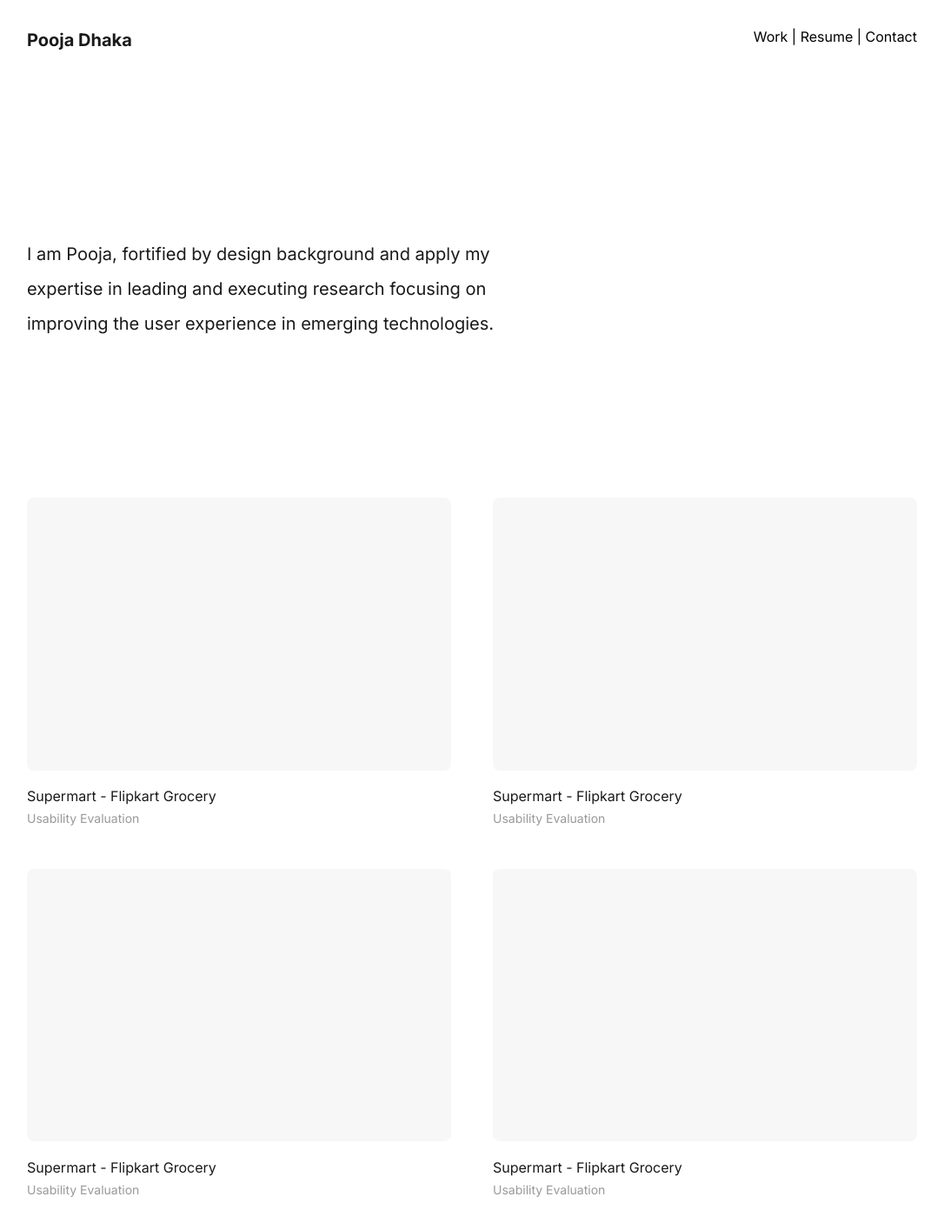
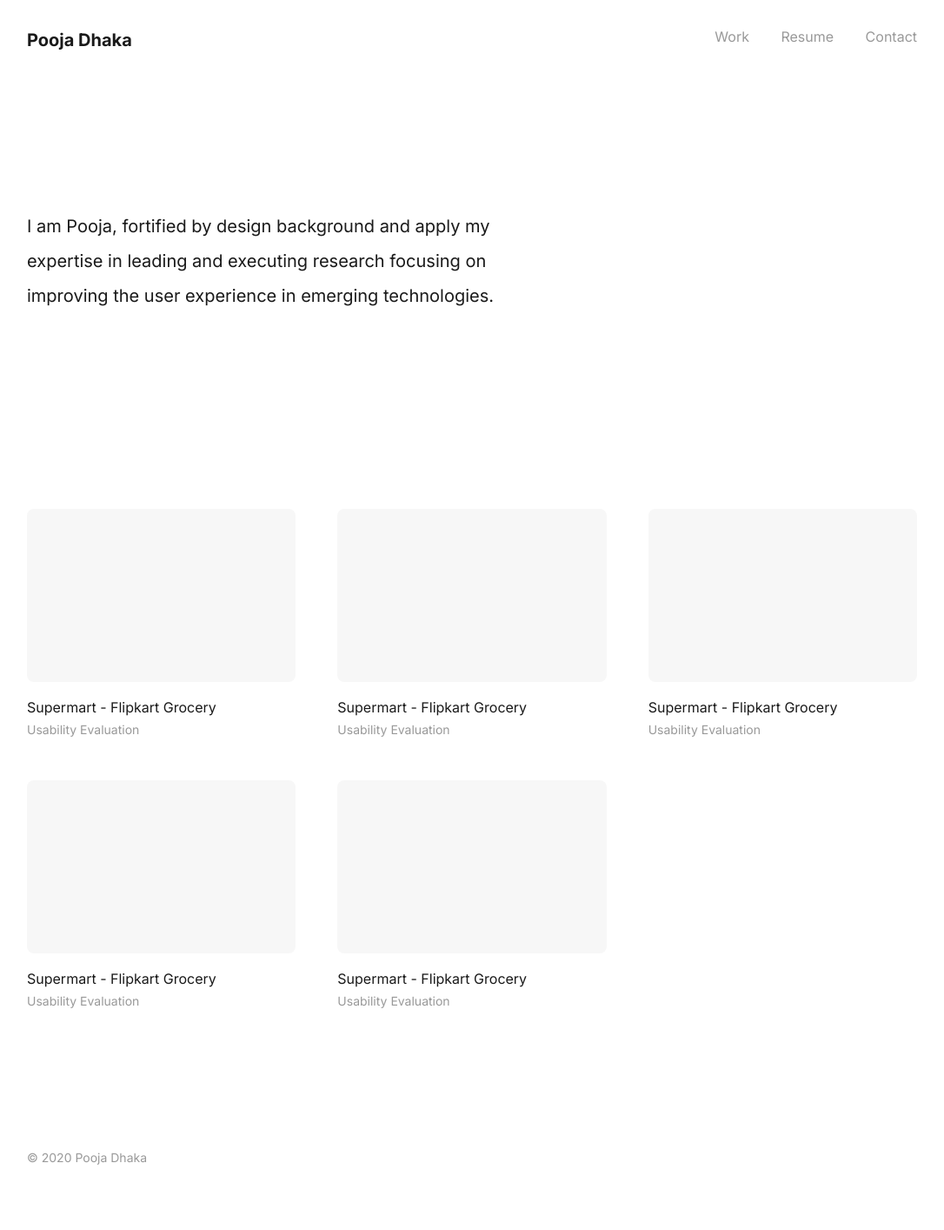
Before and after one commit to dhakapooja/pooja.github.io, a plain HTML site: page index.html in a window 1280 px wide. Shown: the whole page at 87% size, without its empty margins (97-1183 px from the left). Drawn offline with Linux system fonts and the light colour scheme; files whose address does not match are found by name.

Commit message:
cosmetics

```diff
--- a/index.html
+++ b/index.html
@@ -41,7 +41,11 @@
 
 
 		<div class="header-two">
-			<p class="header-links">Work | Resume | Contact</p>
+			<ul class="header-list">
+				<li class="header-link"><a href="">Work</a></li>
+				<li class="header-link"><a href="" target="blank">Resume</a></li>
+				<li class="header-link"><a href="">Contact</a></li>
+			</ul>
 		</div>
 
 	</div>
@@ -52,7 +56,7 @@
 
 	<div class="project-gallery">
 
-		<a href="18531115.html">
+		<a href="">
 			<div class="pr-one">
 				<img src="images/placeholder.svg">
 				<h2>Supermart - Flipkart Grocery</h2>
@@ -61,7 +65,7 @@
 		</a>
 
 
-		<a href="clarisights.html">
+		<a href="">
 			<div class="pr-two">
 				<img src="images/placeholder.svg">
 				<h2>Supermart - Flipkart Grocery</h2>
@@ -70,7 +74,7 @@
 		</a>
 
 
-		<a href="visual-beta.html">
+		<a href="visual-">
 			<div class="pro-three">
 				<img src="images/placeholder.svg">
 				<h2>Supermart - Flipkart Grocery</h2>
@@ -78,13 +82,39 @@
 			</div>
 		</a>
 
-		<a href="smartbeings.html">
+		<a href="">
 			<div class="pr-four">
 				<img src="images/placeholder.svg">
 				<h2>Supermart - Flipkart Grocery</h2>
 				<p class="project-tag">Usability Evaluation</p>
 			</div>
 		</a>
+
+		<a href="visual-">
+			<div class="pro-five">
+				<img src="images/placeholder.svg">
+				<h2>Supermart - Flipkart Grocery</h2>
+				<p class="project-tag">Usability Evaluation</p>
+			</div>
+		</a>
+
+		<!--
+		<a href="">
+			<div class="pr-six">
+				<img src="images/placeholder.svg">
+				<h2>Supermart - Flipkart Grocery</h2>
+				<p class="project-tag">Usability Evaluation</p>
+			</div>
+		</a>
+		-->
+
+	</div>
+
+	<div class="div-footer">
+
+		<div class="footer-one">
+			<p class="copyright-text">© 2020 Pooja Dhaka</p>
+		</div>
 
 	</div>
 
--- a/stylesheet.css
+++ b/stylesheet.css
@@ -5,13 +5,13 @@ html{
 body {
   font-family: 'Inter', sans-serif;
   text-align: center;
-  margin: 0 0 10rem 0;
+  margin: 0;
 }
 
 
 .div-tagline{
 	width: 80%;
-	padding: 10rem 0;
+	padding: 10% 0 16% 0;
 	margin: 0px auto;
 	text-align: left;
 }
@@ -20,11 +20,6 @@ body {
 	width: 60%;
 	margin: 0px auto;
 	text-align: left;
-}
-
-.header-links{
-	margin: 2rem 0;
-	text-align: right;
 }
 
 
@@ -119,13 +114,6 @@ hr{
 	"header-one header-two"
 }
 
-.project-gallery img{
-	width: 100%;
-	background-color: rgba(255,255,255,1);
-	border-radius: 0.5rem;
-}
-
-
 .header-one {
 	grid-area: header-one;
 }
@@ -133,16 +121,39 @@ hr{
 	grid-area: header-two;
 }
 
+
+ul li{
+	display: inline;
+}
+
+.header-list{
+	margin: 2rem 0;
+	text-align: right;
+}
+
+.header-link{
+	margin: 0 0 0 2rem;
+}
+
+.header-link a{
+	color: #999999;
+}
+
+.header-link a:hover{
+	color: #1a1a1a;
+}
+
+
 .project-gallery {
 	width: 80%;
 	margin: 0 auto;
 	display: grid;
 	grid-gap: 3rem;
 	grid-template-rows: repeat(2, 1fr);
-	grid-template-columns: repeat(2, 1fr);
+	grid-template-columns: repeat(3, 1fr);
 	grid-template-areas:
-	"pr-one pr-two"
-	"pr-three pr-four"
+	"pr-one pr-two pr-three"
+	"pr-four pr-five pr-six"
 }
 
 .project-gallery img{
@@ -164,6 +175,49 @@ hr{
 .pr-four {
 	grid-area: pr-four;
 }
+.pr-five {
+	grid-area: pr-five;
+}
+.pr-six {
+	grid-area: pr-six;
+}
+
+.project-gallery img{
+	width: 100%;
+	height: auto;
+	background-color: rgba(255,255,255,1);
+	border-radius: 0.5rem;
+}
+
+.div-footer {
+	width: 80%;
+	height: auto;
+	margin: 8rem auto 2rem auto;
+	display: grid;
+	grid-gap: 3rem;
+	grid-template-rows: repeat(1, 1fr);
+	grid-template-columns: repeat(1, 1fr);
+	grid-template-areas:
+	"footer-one"
+}
+
+.footer-one {
+	grid-area: footer-one;
+	text-align: left;
+}
+
+.copyright-text{
+	font-size: 0.875rem;
+	line-height: 1.25rem;
+	margin: 2rem 0;
+	font-family: 'Inter', sans-serif;
+	font-weight: 400;
+	color: #999999;
+	text-align: left;
+}
+
+
+
 
 
 
```
